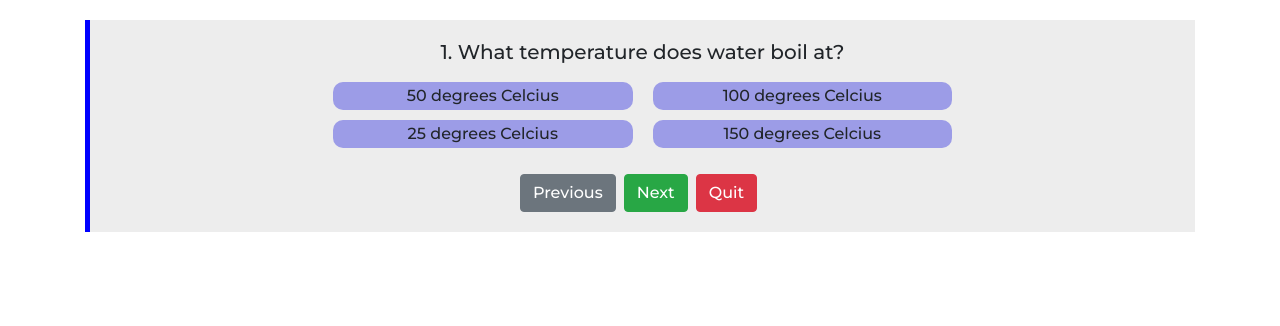
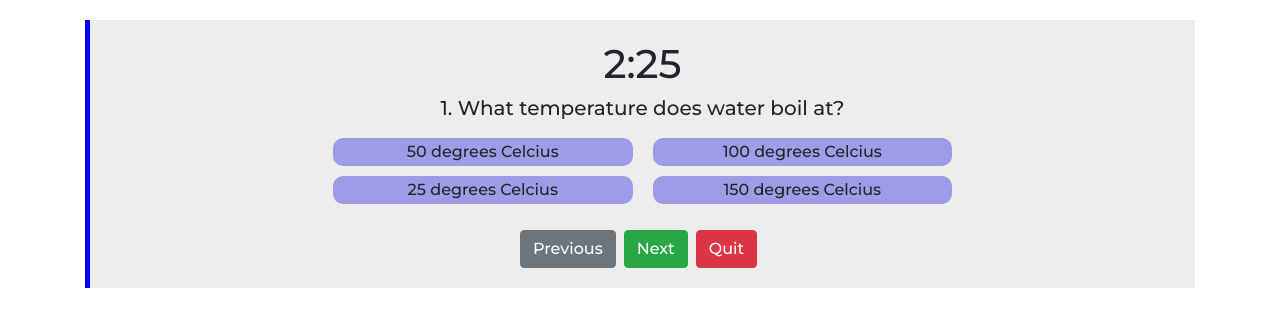
Before and after one commit to shadman-ahmed-bs23/quiz-app, a React (Create React App) app: page /quiz-app/play/quiz in a window 1280 px wide. Shown: the top 326 px of the page. Built offline with nearby package versions, Linux system fonts and the light colour scheme.

Commit message:
Quiz Timer added

```diff
--- a/src/components/Quiz.js
+++ b/src/components/Quiz.js
@@ -20,6 +20,7 @@ class Quiz extends React.Component {
 		score: 0,
 		correctAnswers: 0,
 		wrongAnswers: 0,
+		time: {},
 	};
 	componentDidMount() {
 		const {
@@ -34,6 +35,7 @@ class Quiz extends React.Component {
 			nextQuestion,
 			previousQuestion
 		);
+		this.startTimer();
 	}
 
 	displayQuestions = (
@@ -168,6 +170,42 @@ class Quiz extends React.Component {
 			}
 		);
 	};
+
+	//Timer of the quiz
+	startTimer() {
+		const countDownTime = Date.now() + 150000;
+		this.interval = setInterval(() => {
+			const now = new Date();
+			const distance = countDownTime - now;
+
+			const minutes = Math.floor((distance % (1000 * 60 * 60)) / (1000 * 60));
+			const seconds = Math.floor((distance % (1000 * 60)) / 1000);
+
+			if (distance < 0) {
+				clearInterval(this.interval);
+				this.setState(
+					{
+						time: {
+							minutes: 0,
+							seconds: 0,
+						},
+					},
+					() => {
+						alert("Quiz has ended");
+						this.props.history.push("/");
+					}
+				);
+			} else {
+				this.setState({
+					time: {
+						minutes,
+						seconds,
+					},
+				});
+			}
+		}, 1000);
+	}
+
 	endQuiz = () => {
 		const MySwal = withReactContent(Swal);
 		MySwal.fire({
@@ -180,7 +218,7 @@ class Quiz extends React.Component {
 
 	render() {
 		console.log(questions);
-		const { currentQuestion } = this.state;
+		const { currentQuestion, currentQuestionIndex, time } = this.state;
 		console.log(currentQuestion);
 		//console.log(this.state.currentQuestionIndex);
 		return (
@@ -190,8 +228,11 @@ class Quiz extends React.Component {
 				</Helmet>
 				<div className="container">
 					<div className="questions">
+						<h1>
+							{time.minutes}:{time.seconds}
+						</h1>
 						<h5>
-							{this.state.currentQuestionIndex + 1}. {currentQuestion.question}
+							{currentQuestionIndex + 1}. {currentQuestion.question}
 						</h5>
 						<div className="options-container">
 							<p onClick={this.handleOptionClick} className="option">
```
